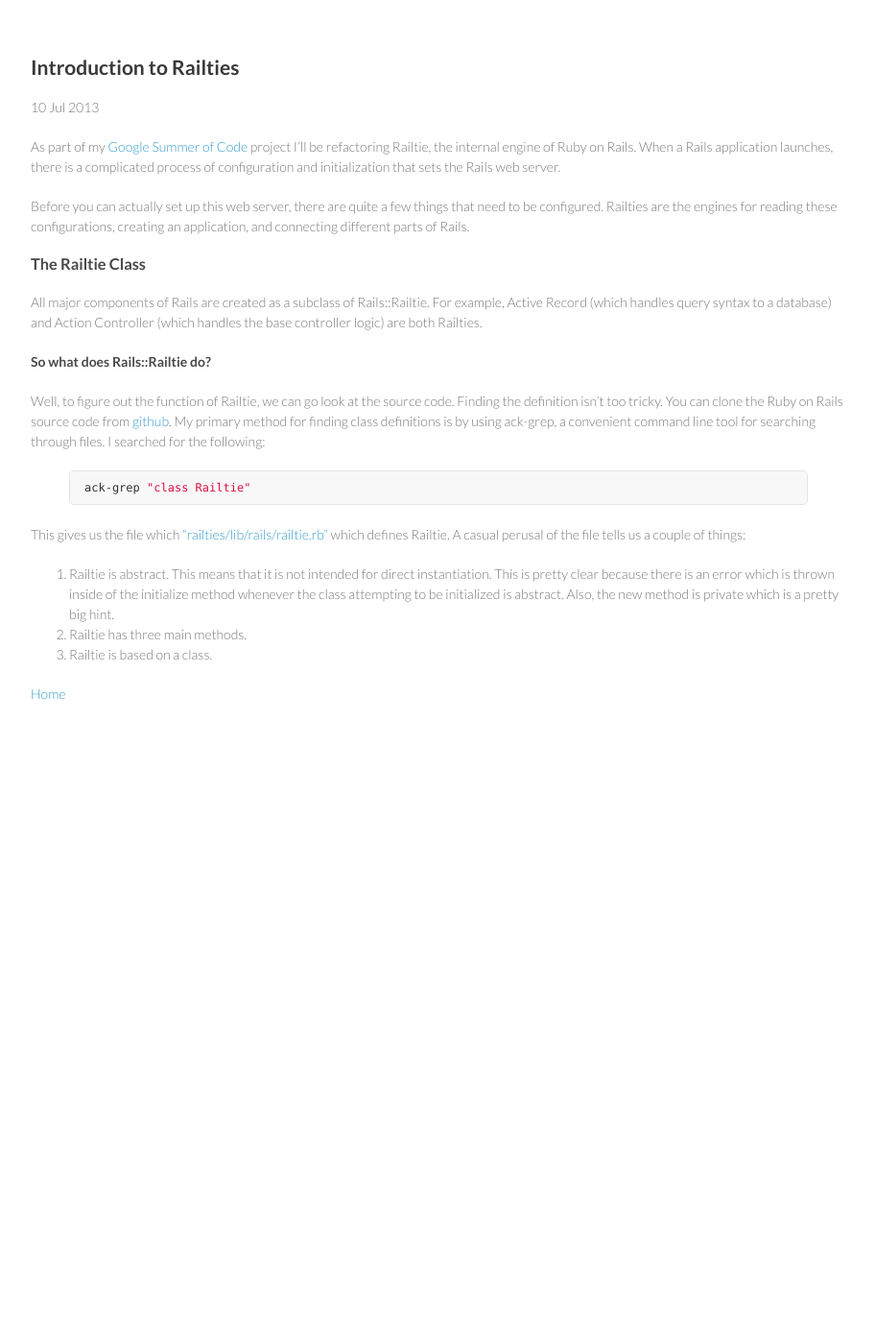
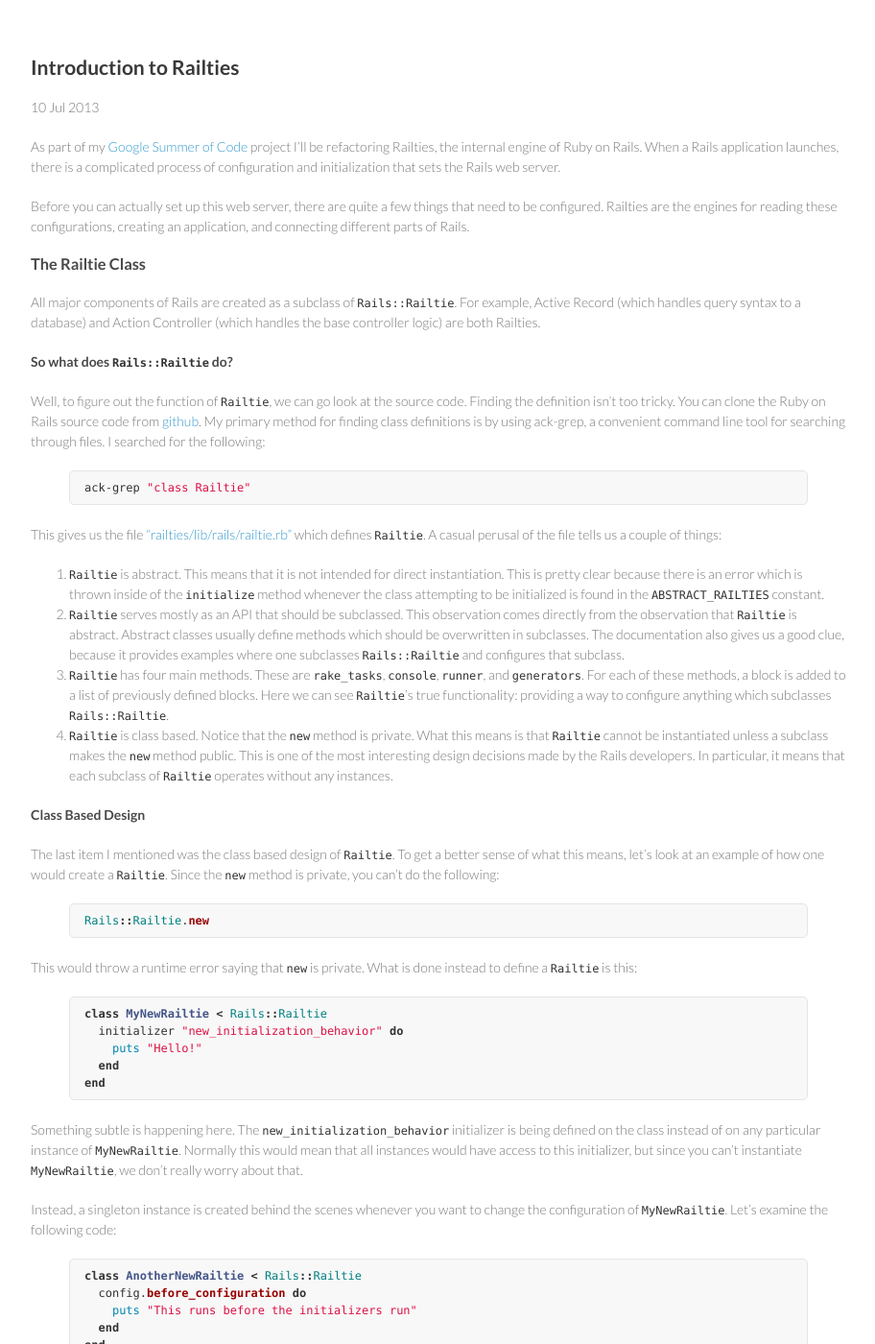
Before and after one commit to wangjohn/wangjohn.github.io, a Jekyll site: the page built from _posts/2013-07-10-introduction-to-railties.md, in a window 1280 px wide and 1400 px high. Shown: the whole window at 96% size, without its empty margins (183-1095 px from the left). Built offline with Jekyll 4.4.1, drawn with Linux system fonts in a browser that asks for light colours; some of the changed text lies outside the part shown.

Commit message:
Finished introduction to railties post.

```diff
--- a/_posts/2013-07-10-introduction-to-railties.md
+++ b/_posts/2013-07-10-introduction-to-railties.md
@@ -5,28 +5,80 @@
 categories: railties rails gsoc
 ---
 
-As part of my [Google Summer of Code][gsoc] project I'll be refactoring Railtie, the internal engine of Ruby on Rails. When a Rails application launches, there is a complicated process of configuration and initialization that sets the Rails web server.
+As part of my [Google Summer of Code][gsoc] project I'll be refactoring Railties, the internal engine of Ruby on Rails. When a Rails application launches, there is a complicated process of configuration and initialization that sets the Rails web server.
 
 Before you can actually set up this web server, there are quite a few things that need to be configured. Railties are the engines for reading these configurations, creating an application, and connecting different parts of Rails.
 
 ### The Railtie Class
 
-All major components of Rails are created as a subclass of Rails::Railtie. For example, Active Record (which handles query syntax to a database) and Action Controller (which handles the base controller logic) are both Railties.
+All major components of Rails are created as a subclass of `Rails::Railtie`. For example, Active Record (which handles query syntax to a database) and Action Controller (which handles the base controller logic) are both Railties.
 
-#### So what does Rails::Railtie do?
+#### So what does `Rails::Railtie` do?
 
-Well, to figure out the function of Railtie, we can go look at the source code. Finding the definition isn't too tricky. You can clone the Ruby on Rails source code from [github][railssource]. My primary method for finding class definitions is by using ack-grep, a convenient command line tool for searching through files. I searched for the following:
+Well, to figure out the function of `Railtie`, we can go look at the source code. Finding the definition isn't too tricky. You can clone the Ruby on Rails source code from [github][railssource]. My primary method for finding class definitions is by using ack-grep, a convenient command line tool for searching through files. I searched for the following:
 
 {% highlight bash %}
 ack-grep "class Railtie"
 {% endhighlight %}
 
-This gives us the file which ["railties/lib/rails/railtie.rb"][railtiefile] which defines Railtie. A casual perusal of the file tells us a couple of things:
+This gives us the file ["railties/lib/rails/railtie.rb"][railtiefile] which defines `Railtie`. A casual perusal of the file tells us a couple of things:
 
-1. Railtie is abstract. This means that it is not intended for direct instantiation. This is pretty clear because there is an error which is thrown inside of the initialize method whenever the class attempting to be initialized is abstract. Also, the new method is private which is a pretty big hint.
-2. Railtie has three main methods.
-3. Railtie is based on a class.
+1. `Railtie` is abstract. This means that it is not intended for direct instantiation. This is pretty clear because there is an error which is thrown inside of the `initialize` method whenever the class attempting to be initialized is found in the `ABSTRACT_RAILTIES` constant.
+2. `Railtie` serves mostly as an API that should be subclassed. This observation comes directly from the observation that `Railtie` is abstract. Abstract classes usually define methods which should be overwritten in subclasses. The documentation also gives us a good clue, because it provides examples where one subclasses `Rails::Railtie` and configures that subclass.
+3. `Railtie` has four main methods. These are `rake_tasks`, `console`, `runner`, and `generators`. For each of these methods, a block is added to a list of previously defined blocks. Here we can see `Railtie`'s true functionality: providing a way to configure anything which subclasses `Rails::Railtie`.
+4. `Railtie` is class based. Notice that the `new` method is private. What this means is that `Railtie` cannot be instantiated unless a subclass makes the `new` method public. This is one of the most interesting design decisions made by the Rails developers. In particular, it means that each subclass of `Railtie` operates without any instances.
+
+#### Class Based Design
+
+The last item I mentioned was the class based design of `Railtie`. To get a better sense of what this means, let's look at an example of how one would create a `Railtie`. Since the `new` method is private, you can't do the following:
+
+{% highlight ruby %}
+Rails::Railtie.new
+{% endhighlight %}
+
+This would throw a runtime error saying that `new` is private. What is done instead to define a `Railtie` is this:
+
+{% highlight ruby %}
+class MyNewRailtie < Rails::Railtie
+  initializer "new_initialization_behavior" do
+    puts "Hello!"
+  end
+end
+{% endhighlight %}
+
+Something subtle is happening here. The `new_initialization_behavior` initializer is being defined on the class instead of on any particular instance of `MyNewRailtie`. Normally this would mean that all instances would have access to this initializer, but since you can't instantiate `MyNewRailtie`, we don't really worry about that.
+
+Instead, a singleton instance is created behind the scenes whenever you want to change the configuration of `MyNewRailtie`. Let's examine the following code:
+
+{% highlight ruby %}
+class AnotherNewRailtie < Rails::Railtie
+  config.before_configuration do
+    puts "This runs before the initializers run"
+  end
+end
+{% endhighlight %}
+
+We're changing the configuration of `AnotherNewRailtie`, but we're doing this by accessing the singleton of the `AnotherNewRailtie` class. In the code, the singleton is called the `instance`. It's defined as follows:
+
+{% highlight ruby %}
+def instance
+  @instance ||= new
+end
+{% endhighlight %}
+
+Thus, this method grabs either the cached object in `@instance` or creates a new `AnotherNewRailtie` object and sets `@instance` to this new object.
+
+All `config` calls on the class are sent to the instance, which will then configure the class. When you call `AnotherNewRailtie.config`, you will obtain the configuration from the singleton `instance`, with the `before_configuration` hook that we defined above.
+
+### Discussion
+
+Although the class based design of `Railtie` gives you a simple syntax for configuring subclasses of `Railtie` and referencing a particular subclass (just get it's constant), it does run into some problems.
+
+The biggest problem is that you can't easily create multiple `Rails::Application` instances. The `Rails::Application` class defines all of the backend logic for a Rails application, but you can't make multiple applications unless you create multiple subclasses (which isn't easy to do programatically) or unless you make the `new` method public (which destroys the API nature of `Railtie`).
+
+My [GSOC project][gsocproject] will be attempting to fix some of these things, so stay tuned!
 
 [gsoc]:             http://www.google-melange.com/gsoc/homepage/google/gsoc2013
+[gsocproject]:      http://www.google-melange.com/gsoc/proposal/review/google/gsoc2013/wangjohn/1
 [railssource]:      https://github.com/rails/rails
-[railtiefile]:      https://github.com/rails/rails/railties/lib/rails/railtie.rb
+[railtiefile]:      https://github.com/rails/rails/blob/master/railties/lib/rails/railtie.rb
```
Also changed, not shown: 1 other file.
